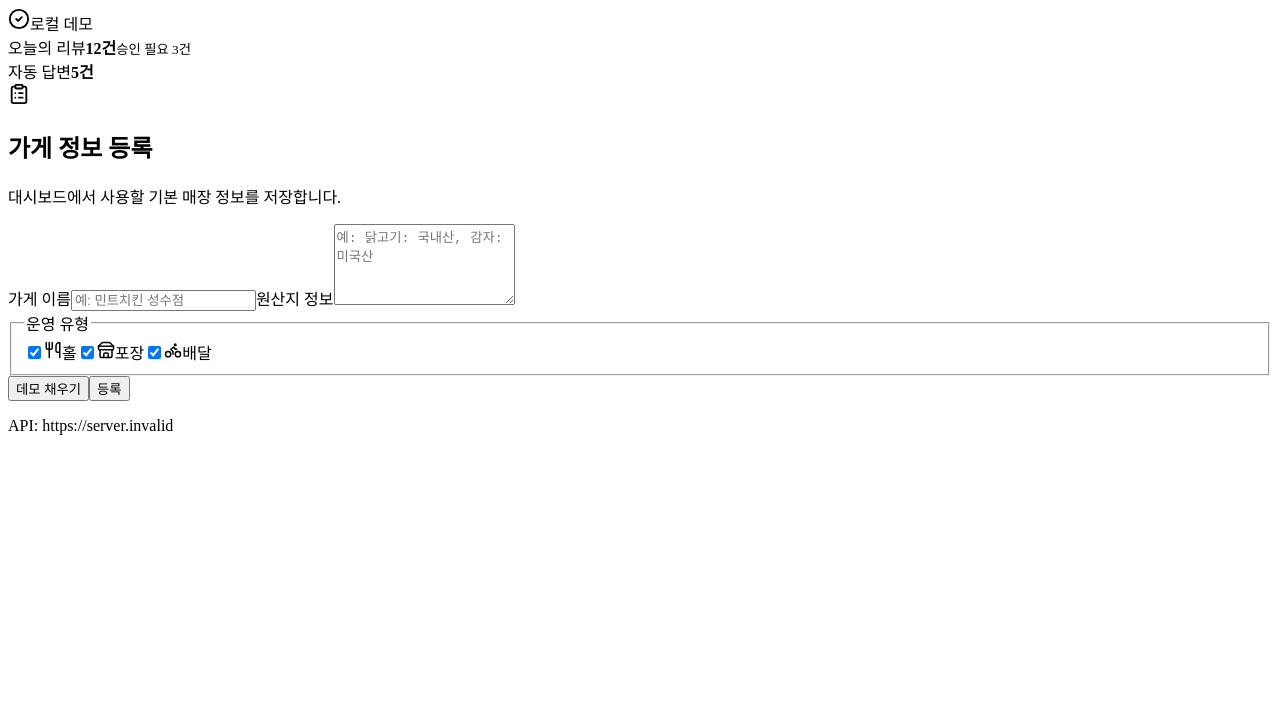
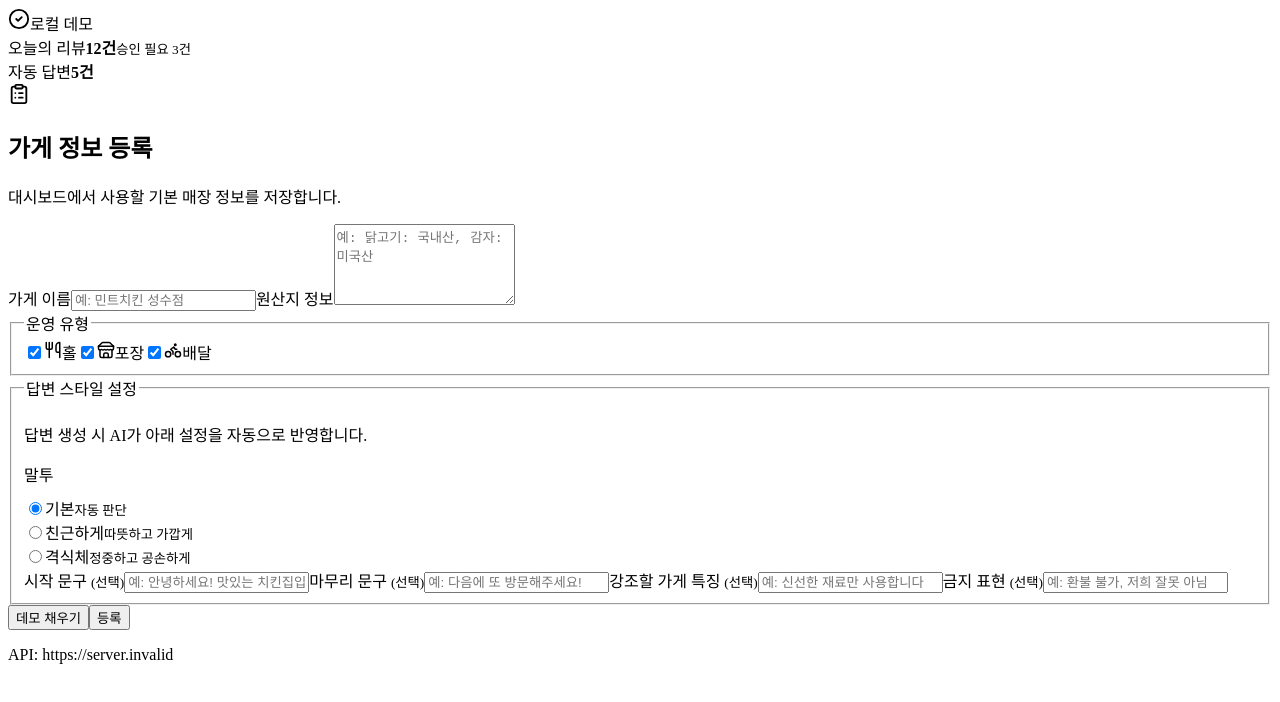
Before and after one commit to rlaehddus302/AI-SW-09, a React (Vite) app in the folder frontend/: page /dashboard in a window 1280 px wide. Both pictures are taken after a click on the button "가게 설정". Shown: the top 702 px of the page. Built offline with nearby package versions, Linux system fonts and the light colour scheme; no server answers; the HTML template or start-up script is replaced by a standard one.

Commit message:
feat: SetupPage에 사장님 답변 스타일 설정 폼 추가
- 말투 선택 (친근체/격식체/기본)
- 시작 문구, 마무리 문구 입력 필드 추가
- 강조 특징, 금지 표현 입력 필드 추가

```diff
--- a/frontend/src/pages/SetupPage.jsx
+++ b/frontend/src/pages/SetupPage.jsx
@@ -8,6 +8,11 @@ const defaultForm = {
   is_dine_in: true,
   is_takeout: true,
   is_delivery: true,
+  reply_tone_style: 'neutral',
+  reply_opening: '',
+  reply_closing: '',
+  reply_emphasis: '',
+  reply_forbidden: '',
 };
 
 export default function SetupPage({ onComplete }) {
@@ -26,6 +31,11 @@ export default function SetupPage({ onComplete }) {
       is_dine_in: true,
       is_takeout: true,
       is_delivery: true,
+      reply_tone_style: 'friendly',
+      reply_opening: '안녕하세요! 민트치킨 성수점입니다 :)',
+      reply_closing: '항상 감사합니다. 또 찾아주세요!',
+      reply_emphasis: '국내산 신선 재료만 사용합니다',
+      reply_forbidden: '',
     });
   };
 
@@ -49,6 +59,10 @@ export default function SetupPage({ onComplete }) {
         ...form,
         store_name: form.store_name.trim(),
         origin_info: form.origin_info.trim(),
+        reply_opening: form.reply_opening.trim(),
+        reply_closing: form.reply_closing.trim(),
+        reply_emphasis: form.reply_emphasis.trim(),
+        reply_forbidden: form.reply_forbidden.trim(),
       });
       storeIdStorage.set(store.id);
       onComplete();
@@ -142,6 +156,79 @@ export default function SetupPage({ onComplete }) {
             </label>
           </fieldset>
 
+          <fieldset className="style-section">
+            <legend>답변 스타일 설정</legend>
+            <p className="section-hint">답변 생성 시 AI가 아래 설정을 자동으로 반영합니다.</p>
+
+            <div>
+              <div className="field" style={{ marginBottom: 10 }}>
+                <span>말투</span>
+              </div>
+              <div className="tone-options">
+                {[
+                  { value: 'neutral', label: '기본', desc: '자동 판단' },
+                  { value: 'friendly', label: '친근하게', desc: '따뜻하고 가깝게' },
+                  { value: 'formal', label: '격식체', desc: '정중하고 공손하게' },
+                ].map(({ value, label, desc }) => (
+                  <div className="tone-option" key={value}>
+                    <input
+                      type="radio"
+                      id={`tone-${value}`}
+                      name="reply_tone_style"
+                      value={value}
+                      checked={form.reply_tone_style === value}
+                      onChange={(event) => update('reply_tone_style', event.target.value)}
+                    />
+                    <label htmlFor={`tone-${value}`}>
+                      {label}
+                      <small>{desc}</small>
+                    </label>
+                  </div>
+                ))}
+              </div>
+            </div>
+
+            <label className="field">
+              <span>시작 문구 <small style={{ fontWeight: 400, color: 'var(--muted)' }}>(선택)</small></span>
+              <input
+                value={form.reply_opening}
+                onChange={(event) => update('reply_opening', event.target.value)}
+                placeholder="예: 안녕하세요! 맛있는 치킨집입니다"
+                maxLength={200}
+              />
+            </label>
+
+            <label className="field">
+              <span>마무리 문구 <small style={{ fontWeight: 400, color: 'var(--muted)' }}>(선택)</small></span>
+              <input
+                value={form.reply_closing}
+                onChange={(event) => update('reply_closing', event.target.value)}
+                placeholder="예: 다음에 또 방문해주세요!"
+                maxLength={200}
+              />
+            </label>
+
+            <label className="field">
+              <span>강조할 가게 특징 <small style={{ fontWeight: 400, color: 'var(--muted)' }}>(선택)</small></span>
+              <input
+                value={form.reply_emphasis}
+                onChange={(event) => update('reply_emphasis', event.target.value)}
+                placeholder="예: 신선한 재료만 사용합니다"
+                maxLength={300}
+              />
+            </label>
+
+            <label className="field">
+              <span>금지 표현 <small style={{ fontWeight: 400, color: 'var(--muted)' }}>(선택)</small></span>
+              <input
+                value={form.reply_forbidden}
+                onChange={(event) => update('reply_forbidden', event.target.value)}
+                placeholder="예: 환불 불가, 저희 잘못 아님"
+                maxLength={300}
+              />
+            </label>
+          </fieldset>
+
           {error ? <p className="form-error" role="alert">{error}</p> : null}
 
           <div className="setup-actions">
--- a/frontend/src/styles.css
+++ b/frontend/src/styles.css
@@ -361,6 +361,7 @@ button:disabled {
 }
 
 .field input,
+.field select,
 .field textarea,
 .filters-row select {
   width: 100%;
@@ -372,6 +373,7 @@ button:disabled {
 }
 
 .field input,
+.field select,
 .filters-row select {
   min-height: 48px;
   padding: 0 14px;
@@ -383,6 +385,7 @@ button:disabled {
 }
 
 .field input:focus,
+.field select:focus,
 .field textarea:focus,
 .filters-row select:focus {
   border-color: var(--mint-500);
@@ -401,6 +404,84 @@ button:disabled {
 .channel-field legend {
   font-weight: 900;
   margin-bottom: 8px;
+}
+
+.style-section {
+  border: 0;
+  border-top: 1px solid var(--line);
+  padding: 20px 0 0;
+  margin: 0;
+  display: grid;
+  gap: 16px;
+}
+
+.style-section legend {
+  padding: 0;
+  font-weight: 900;
+  margin-bottom: 2px;
+}
+
+.style-section .section-hint {
+  margin: 0;
+  font-size: 0.84rem;
+  font-weight: 400;
+  color: var(--muted);
+}
+
+.tone-options {
+  display: grid;
+  grid-template-columns: repeat(3, minmax(0, 1fr));
+  gap: 8px;
+}
+
+.tone-option {
+  position: relative;
+}
+
+.tone-option input {
+  position: absolute;
+  opacity: 0;
+  width: 0;
+  height: 0;
+}
+
+.tone-option label {
+  display: flex;
+  flex-direction: column;
+  align-items: center;
+  justify-content: center;
+  gap: 4px;
+  min-height: 64px;
+  border: 1.5px solid var(--line);
+  border-radius: 8px;
+  padding: 10px 8px;
+  cursor: pointer;
+  font-weight: 900;
+  font-size: 0.86rem;
+  text-align: center;
+  transition: border-color 0.15s ease, background 0.15s ease;
+}
+
+.tone-option label small {
+  font-weight: 400;
+  color: var(--muted);
+  font-size: 0.76rem;
+  line-height: 1.3;
+}
+
+.tone-option input:checked + label {
+  border-color: var(--mint-500);
+  background: var(--mint-50);
+  color: #087052;
+}
+
+.tone-option input:checked + label small {
+  color: #0a7b5f;
+}
+
+.tone-option input:focus-visible + label {
+  outline: 3px solid rgba(32, 201, 151, 0.38);
+  outline-offset: 3px;
 }
 
 .channel-field label {
```
Also changed, not shown: 1 other file (tests, documents, lock files or other folders).
